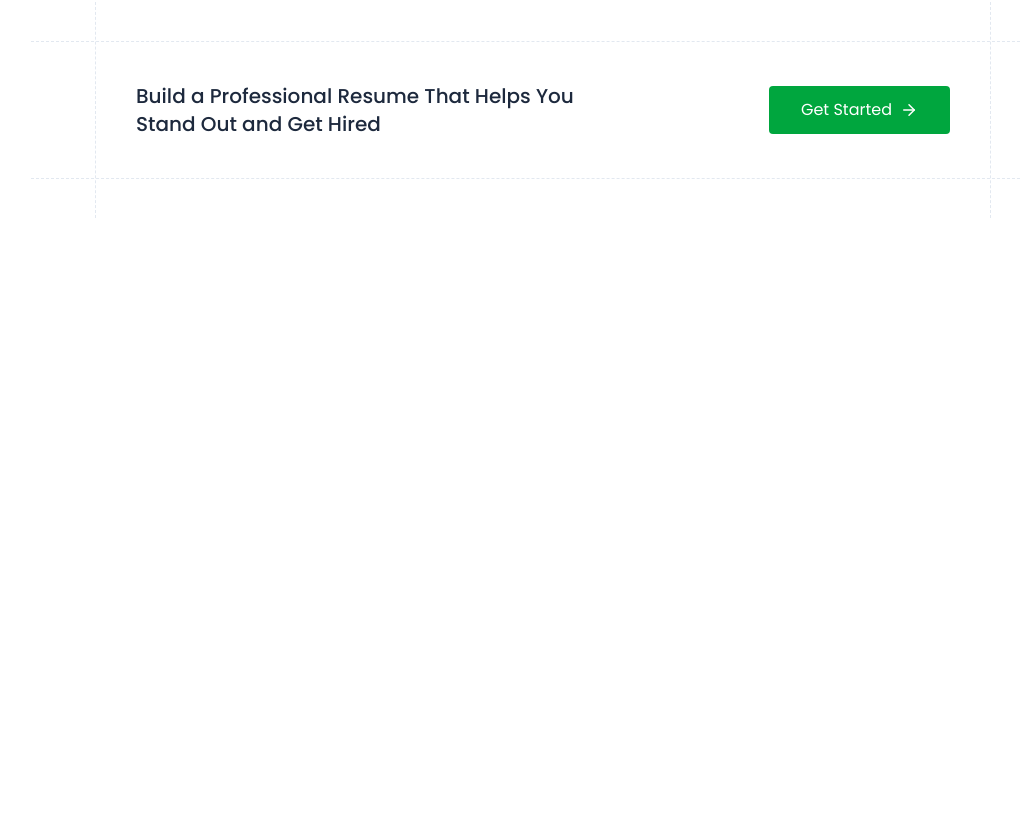
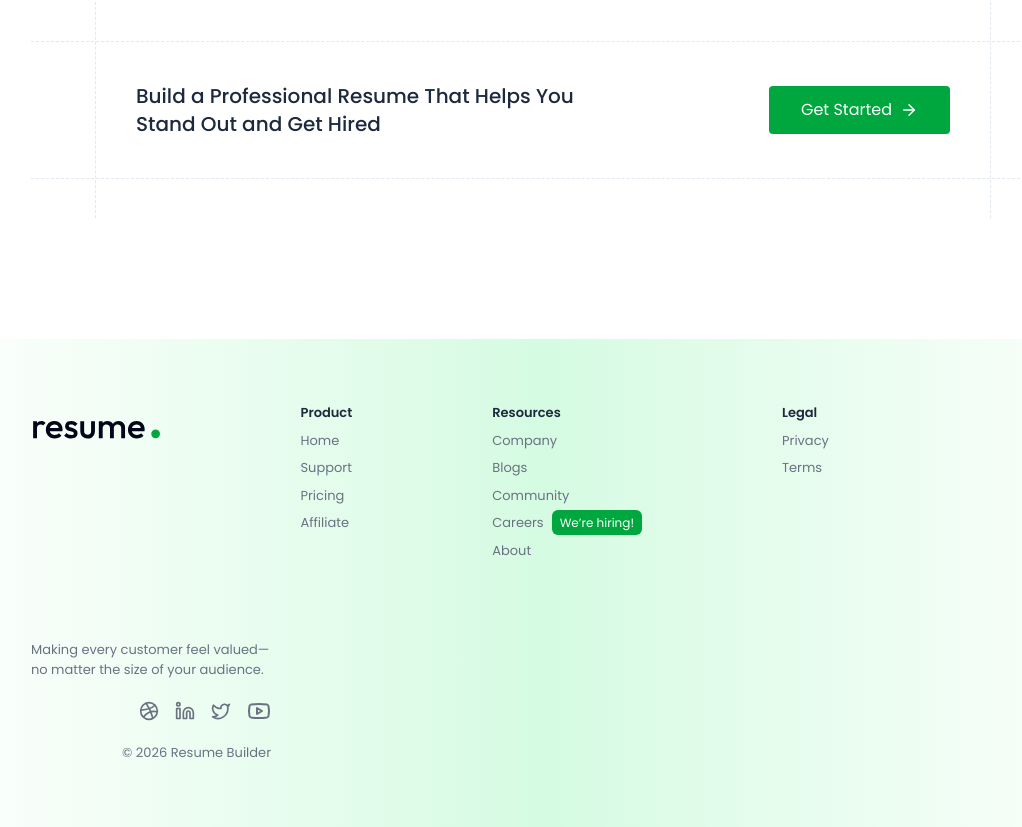
Before and after one commit to sumitM-263/ai-resume-builder, a React (Vite) app in the folder client/: page / in a window 1280 px wide. Shown: the part 2137-2964 px from the top of the page, without its empty margins (97-1119 px from the left). Before the commit the page ends 2355 px from the top, so only its background shows below. Built offline with nearby package versions, Linux system fonts and the light colour scheme; the HTML template or start-up script is replaced by a standard one.

Commit message:
added footer section

```diff
--- /dev/null
+++ b/client/src/components/home/Footer.jsx
@@ -0,0 +1,85 @@
+import React from 'react';
+
+const Footer = () => {
+    return (
+        <>
+            <footer className="flex flex-wrap justify-center lg:justify-between overflow-hidden gap-10 md:gap-20 py-16 px-6 md:px-16 lg:px-24 xl:px-32 text-[13px] text-gray-500 bg-gradient-to-r from-white via-green-200/60 to-white mt-40">
+                <div className="flex flex-wrap items-start gap-10 md:gap-[60px] xl:gap-[140px]">
+                    <a href="#">
+                        <img src='/logo.svg' alt="logo" className='h-11 w-auto'/>
+                    </a>
+                    <div>
+                        <p className="text-slate-800 font-semibold">Product</p>
+                        <ul className="mt-2 space-y-2">
+                            <li><a href="/" className="hover:text-green-600 transition">Home</a></li>
+                            <li><a href="/" className="hover:text-green-600 transition">Support</a></li>
+                            <li><a href="/" className="hover:text-green-600 transition">Pricing</a></li>
+                            <li><a href="/" className="hover:text-green-600 transition">Affiliate</a></li>
+                        </ul>
+                    </div>
+                    <div>
+                        <p className="text-slate-800 font-semibold">Resources</p>
+                        <ul className="mt-2 space-y-2">
+                            <li><a href="/" className="hover:text-green-600 transition">Company</a></li>
+                            <li><a href="/" className="hover:text-green-600 transition">Blogs</a></li>
+                            <li><a href="/" className="hover:text-green-600 transition">Community</a></li>
+                            <li><a href="/" className="hover:text-green-600 transition">Careers<span className="text-xs text-white bg-green-600 rounded-md ml-2 px-2 py-1">We’re hiring!</span></a></li>
+                            <li><a href="/" className="hover:text-green-600 transition">About</a></li>
+                        </ul>
+                    </div>
+                    <div>
+                        <p className="text-slate-800 font-semibold">Legal</p>
+                        <ul className="mt-2 space-y-2">
+                            <li><a href="/" className="hover:text-green-600 transition">Privacy</a></li>
+                            <li><a href="/" className="hover:text-green-600 transition">Terms</a></li>
+                        </ul>
+                    </div>
+                </div>
+                <div className="flex flex-col max-md:items-center max-md:text-center gap-2 items-end">
+                    <p className="max-w-60">Making every customer feel valued—no matter the size of your audience.</p>
+                    <div className="flex items-center gap-4 mt-3">
+                        <a href="https://dribbble.com/" target="_blank" rel="noreferrer">
+                            <svg xmlns="http://www.w3.org/2000/svg" width="24" height="24" viewBox="0 0 24 24" fill="none" stroke="currentColor" strokeWidth="2" strokeLinecap="round" strokeLinejoin="round" className="lucide lucide-dribbble size-5 hover:text-green-500" aria-hidden="true">
+                                <circle cx="12" cy="12" r="10"></circle>
+                                <path d="M19.13 5.09C15.22 9.14 10 10.44 2.25 10.94"></path>
+                                <path d="M21.75 12.84c-6.62-1.41-12.14 1-16.38 6.32"></path>
+                                <path d="M8.56 2.75c4.37 6 6 9.42 8 17.72"></path>
+                            </svg>
+                        </a>
+                        <a href="https://www.linkedin.com/company/" target="_blank" rel="noreferrer">
+                            <svg xmlns="http://www.w3.org/2000/svg" width="24" height="24" viewBox="0 0 24 24" fill="none" stroke="currentColor" strokeWidth="2" strokeLinecap="round" strokeLinejoin="round" className="lucide lucide-linkedin size-5 hover:text-green-500" aria-hidden="true">
+                                <path d="M16 8a6 6 0 0 1 6 6v7h-4v-7a2 2 0 0 0-2-2 2 2 0 0 0-2 2v7h-4v-7a6 6 0 0 1 6-6z"></path>
+                                <rect width="4" height="12" x="2" y="9"></rect>
+                                <circle cx="4" cy="4" r="2"></circle>
+                            </svg>
+                        </a>
+                        <a href="https://x.com/" target="_blank" rel="noreferrer">
+                            <svg xmlns="http://www.w3.org/2000/svg" width="24" height="24" viewBox="0 0 24 24" fill="none" stroke="currentColor" strokeWidth="2" strokeLinecap="round" strokeLinejoin="round" className="lucide lucide-twitter size-5 hover:text-green-500" aria-hidden="true">
+                                <path
+                                    d="M22 4s-.7 2.1-2 3.4c1.6 10-9.4 17.3-18 11.6 2.2.1 4.4-.6 6-2C3 15.5.5 9.6 3 5c2.2 2.6 5.6 4.1 9 4-.9-4.2 4-6.6 7-3.8 1.1 0 3-1.2 3-1.2z">
+                                </path>
+                            </svg>
+                        </a>
+                        <a href="https://www.youtube.com/" target="_blank" rel="noreferrer">
+                            <svg xmlns="http://www.w3.org/2000/svg" width="24" height="24" viewBox="0 0 24 24" fill="none" stroke="currentColor" strokeWidth="2" strokeLinecap="round" strokeLinejoin="round" className="lucide lucide-youtube size-6 hover:text-green-500" aria-hidden="true">
+                                <path d="M2.5 17a24.12 24.12 0 0 1 0-10 2 2 0 0 1 1.4-1.4 49.56 49.56 0 0 1 16.2 0A2 2 0 0 1 21.5 7a24.12 24.12 0 0 1 0 10 2 2 0 0 1-1.4 1.4 49.55 49.55 0 0 1-16.2 0A2 2 0 0 1 2.5 17">
+                                </path>
+                                <path d="m10 15 5-3-5-3z"></path>
+                            </svg>
+                        </a>
+                    </div>
+                    <p className="mt-3 text-center">© 2026 <a href="#">Resume Builder</a></p>
+                </div>
+            </footer>
+            <style>{`
+                @import url('https://fonts.googleapis.com/css2?family=Poppins:ital,wght@0,100;0,200;0,300;0,400;0,500;0,600;0,700;0,800;0,900;1,100;1,200;1,300;1,400;1,500;1,600;1,700;1,800;1,900&display=swap');
+
+                * {
+                    font-family: 'Poppins', sans-serif;
+                }
+            `}</style>
+        </>
+    )
+}
+
+export default Footer;
--- a/client/src/pages/Home.jsx
+++ b/client/src/pages/Home.jsx
@@ -4,6 +4,7 @@
 import Features from '../components/home/Features';
 import Testimonial from '../components/home/Testimonial';
 import CallToAction from '../components/home/CallToAction';
+import Footer from '../components/home/Footer';
 
 const Home = () => {
   return (
@@ -13,6 +14,7 @@
       <Features />
       <Testimonial />
       <CallToAction />
+      <Footer />
     </div>
   );
 };
```
